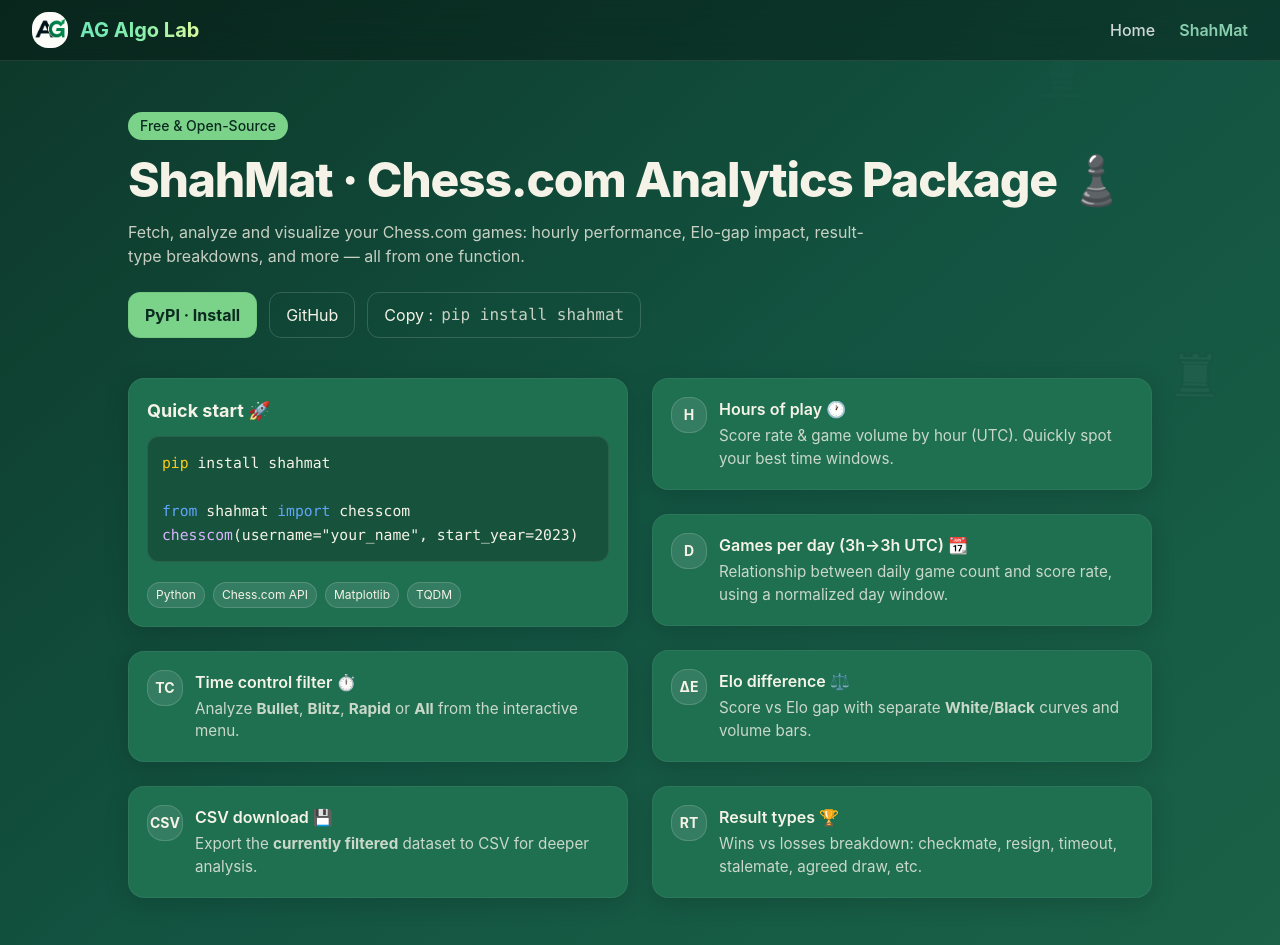
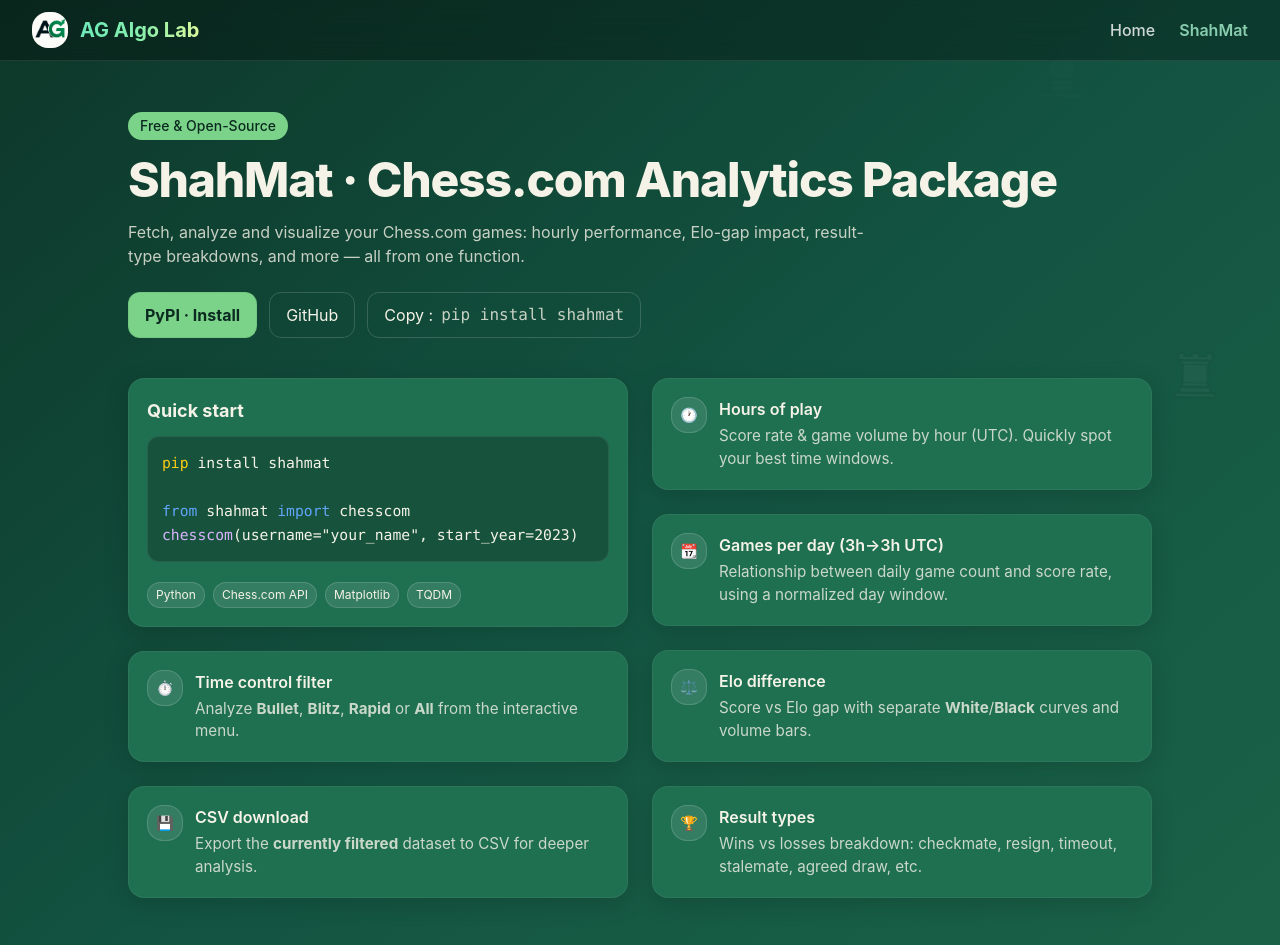
Before and after one commit to ag-algolab/ag-algolab.github.io, a React (Vite) app: page /#/shahmat in a window 1280 px wide. Shown: the top 945 px of the page. Built offline with nearby package versions, Linux system fonts and the light colour scheme.

Commit message:
Update ShahMat.jsx

```diff
--- a/src/pages/ShahMat.jsx
+++ b/src/pages/ShahMat.jsx
@@ -94,7 +94,7 @@
             Free & Open-Source
           </span>
           <h1 className="mt-4 text-4xl md:text-5xl font-extrabold tracking-tight">
-            ShahMat · Chess.com Analytics Package ♟️
+            ShahMat · Chess.com Analytics Package
           </h1>
           <p className="mt-4 text-[var(--paper-soft)] max-w-3xl">
             Fetch, analyze and visualize your Chess.com games: hourly performance, Elo-gap impact,
@@ -132,7 +132,7 @@
           <div className="grid gap-6">
             {/* Quick start (no 3-bullet list; keep badges) */}
             <div className="card">
-              <h2 className="card-title">Quick start 🚀</h2>
+              <h2 className="card-title">Quick start </h2>
               <pre className="codeblock text-sm leading-relaxed font-mono" aria-label="Install & import">
                 <code>
                   <span className="text-yellow-400">pip</span> install shahmat
@@ -156,10 +156,10 @@
             <div className="card">
               <div className="flex items-start gap-3">
                 <div className="shrink-0 w-9 h-9 rounded-lg bg-white/10 border border-white/15 flex items-center justify-center">
-                  <span className="text-sm font-bold">TC</span>
+                  <span className="text-sm font-bold">⏱️</span>
                 </div>
                 <div className="flex-1">
-                  <h3 className="card-subtitle">Time control filter ⏱️</h3>
+                  <h3 className="card-subtitle">Time control filter</h3>
                   <p className="card-text">
                     Analyze <strong>Bullet</strong>, <strong>Blitz</strong>, <strong>Rapid</strong> or <strong>All</strong> from the interactive menu.
                   </p>
@@ -171,10 +171,10 @@
             <div className="card">
               <div className="flex items-start gap-3">
                 <div className="shrink-0 w-9 h-9 rounded-lg bg-white/10 border border-white/15 flex items-center justify-center">
-                  <span className="text-sm font-bold">CSV</span>
+                  <span className="text-sm font-bold">💾</span>
                 </div>
                 <div className="flex-1">
-                  <h3 className="card-subtitle">CSV download 💾</h3>
+                  <h3 className="card-subtitle">CSV download</h3>
                   <p className="card-text">
                     Export the <strong>currently filtered</strong> dataset to CSV for deeper analysis.
                   </p>
@@ -188,10 +188,10 @@
             <div className="card">
               <div className="flex items-start gap-3">
                 <div className="shrink-0 w-9 h-9 rounded-lg bg-white/10 border border-white/15 flex items-center justify-center">
-                  <span className="text-sm font-bold">H</span>
+                  <span className="text-sm font-bold">🕐</span>
                 </div>
                 <div className="flex-1">
-                  <h3 className="card-subtitle">Hours of play 🕐</h3>
+                  <h3 className="card-subtitle">Hours of play</h3>
                   <p className="card-text">
                     Score rate &amp; game volume by hour (UTC). Quickly spot your best time windows.
                   </p>
@@ -202,10 +202,10 @@
             <div className="card">
               <div className="flex items-start gap-3">
                 <div className="shrink-0 w-9 h-9 rounded-lg bg-white/10 border border-white/15 flex items-center justify-center">
-                  <span className="text-sm font-bold">D</span>
+                  <span className="text-sm font-bold">📆</span>
                 </div>
                 <div className="flex-1">
-                  <h3 className="card-subtitle">Games per day (3h→3h UTC) 📆</h3>
+                  <h3 className="card-subtitle">Games per day (3h→3h UTC)</h3>
                   <p className="card-text">
                     Relationship between daily game count and score rate, using a normalized day window.
                   </p>
@@ -216,10 +216,10 @@
             <div className="card">
               <div className="flex items-start gap-3">
                 <div className="shrink-0 w-9 h-9 rounded-lg bg-white/10 border border-white/15 flex items-center justify-center">
-                  <span className="text-sm font-bold">ΔE</span>
+                  <span className="text-sm font-bold">⚖️</span>
                 </div>
                 <div className="flex-1">
-                  <h3 className="card-subtitle">Elo difference ⚖️</h3>
+                  <h3 className="card-subtitle">Elo difference</h3>
                   <p className="card-text">
                     Score vs Elo gap with separate <strong>White</strong>/<strong>Black</strong> curves and volume bars.
                   </p>
@@ -230,10 +230,10 @@
             <div className="card">
               <div className="flex items-start gap-3">
                 <div className="shrink-0 w-9 h-9 rounded-lg bg-white/10 border border-white/15 flex items-center justify-center">
-                  <span className="text-sm font-bold">RT</span>
+                  <span className="text-sm font-bold">🏆</span>
                 </div>
                 <div className="flex-1">
-                  <h3 className="card-subtitle">Result types 🏆</h3>
+                  <h3 className="card-subtitle">Result types</h3>
                   <p className="card-text">
                     Wins vs losses breakdown: checkmate, resign, timeout, stalemate, agreed draw, etc.
                   </p>
```
